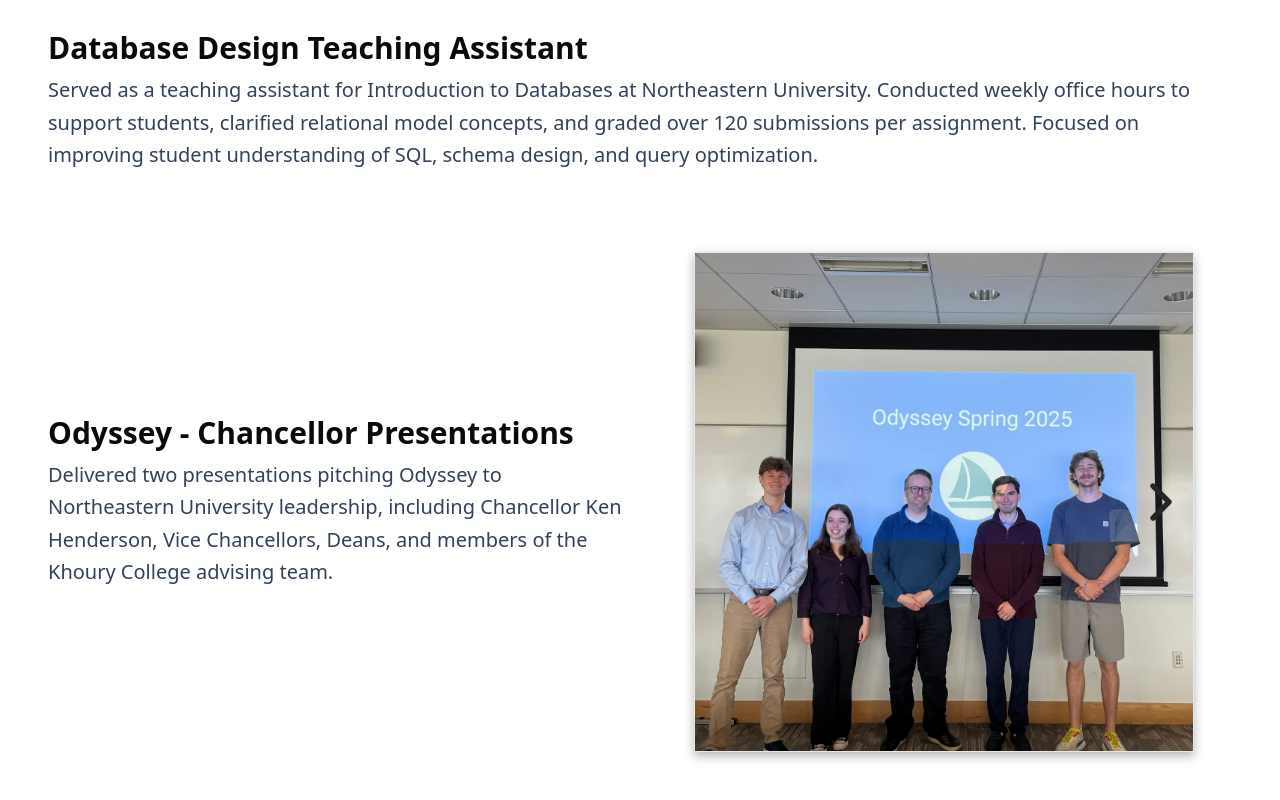
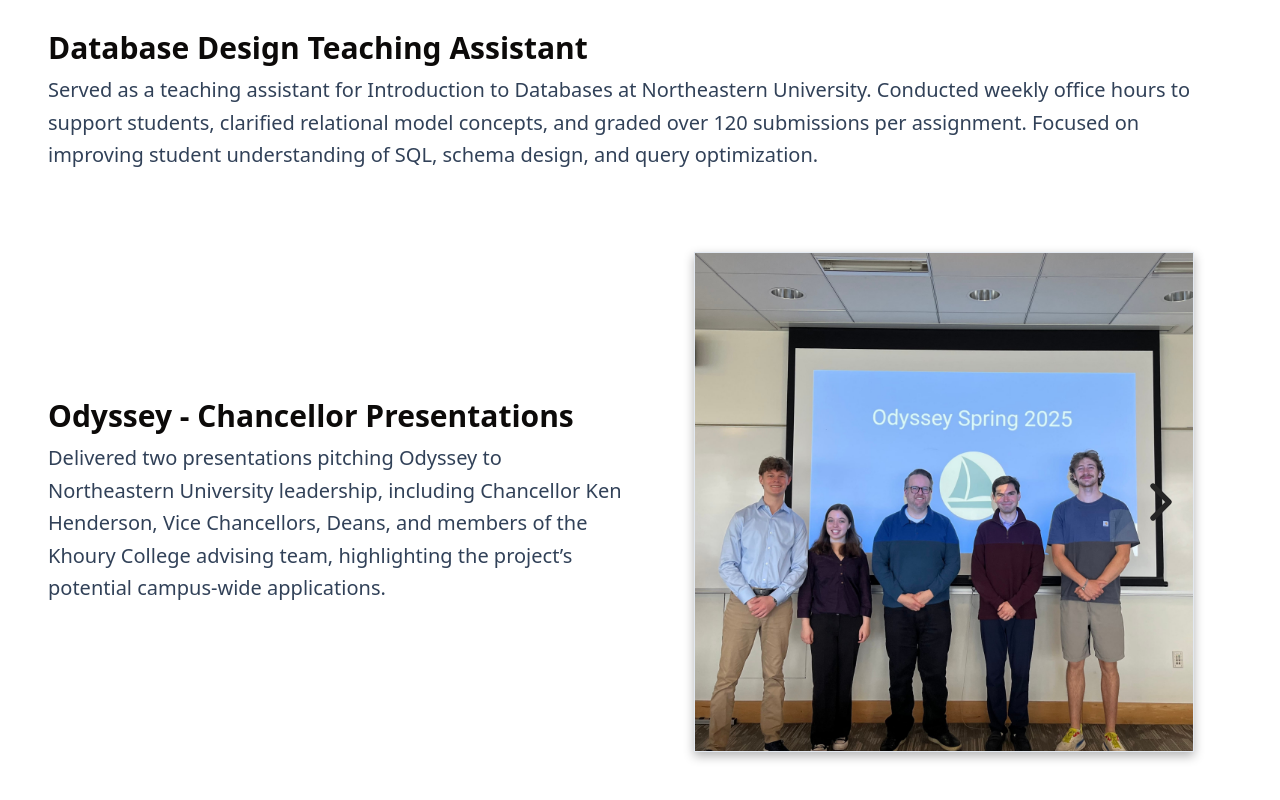
Before and after one commit to chouser63/portfolio, a Next.js app: page /experience in a window 1280 px wide. Shown: the part 1194-1994 px from the top of the page. Built offline with nearby package versions, Linux system fonts and the light colour scheme.

Commit message:
added to experience descrip

```diff
--- a/src/app/experience/page.tsx
+++ b/src/app/experience/page.tsx
@@ -48,7 +48,7 @@
                     text: "Odyssey - Chancellor Presentations",
                 },
                 description:
-                    "Delivered two presentations pitching Odyssey to Northeastern University leadership, including Chancellor Ken Henderson, Vice Chancellors, Deans, and members of the Khoury College advising team.",
+                    "Delivered two presentations pitching Odyssey to Northeastern University leadership, including Chancellor Ken Henderson, Vice Chancellors, Deans, and members of the Khoury College advising team, highlighting the project’s potential campus-wide applications.",
                 image_urls: [
                     "/images/odyssey-presentation-1.jpg",
                     "/images/odyssey-presentation-2.jpg",
```
